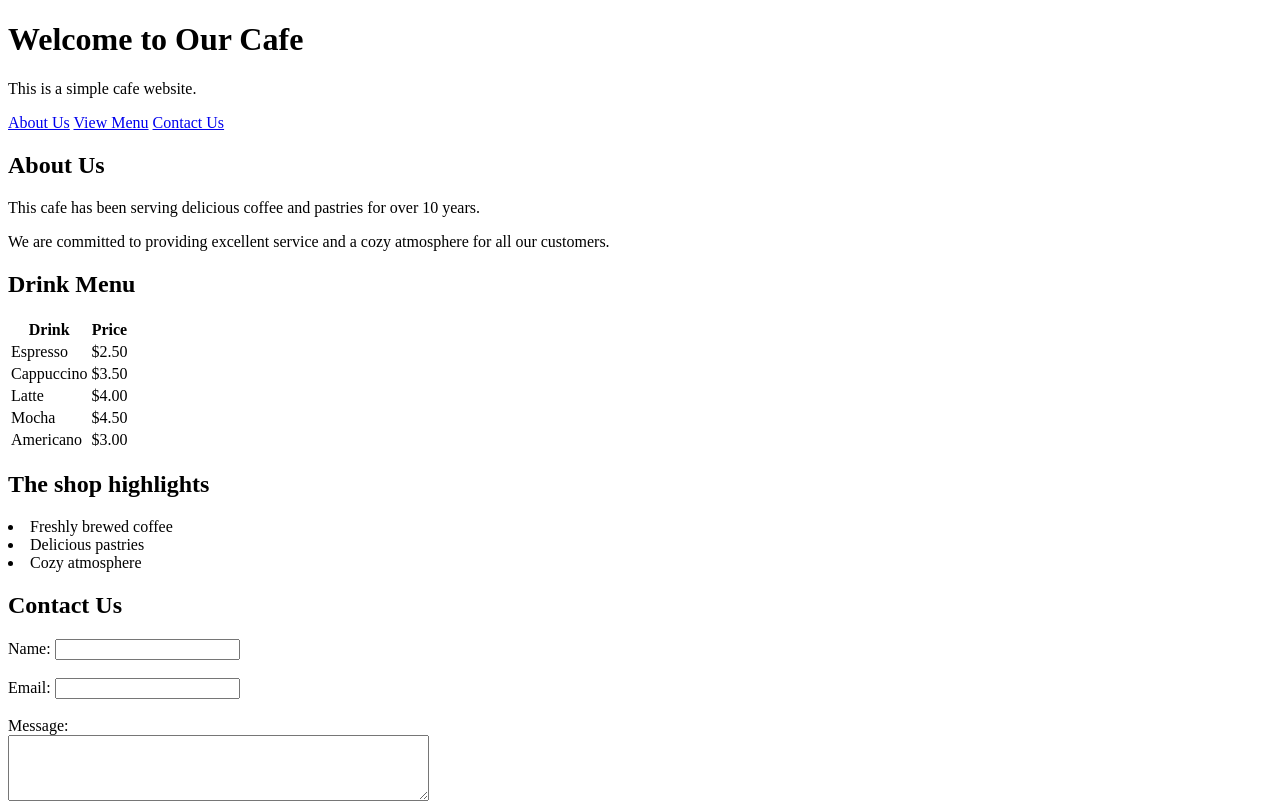
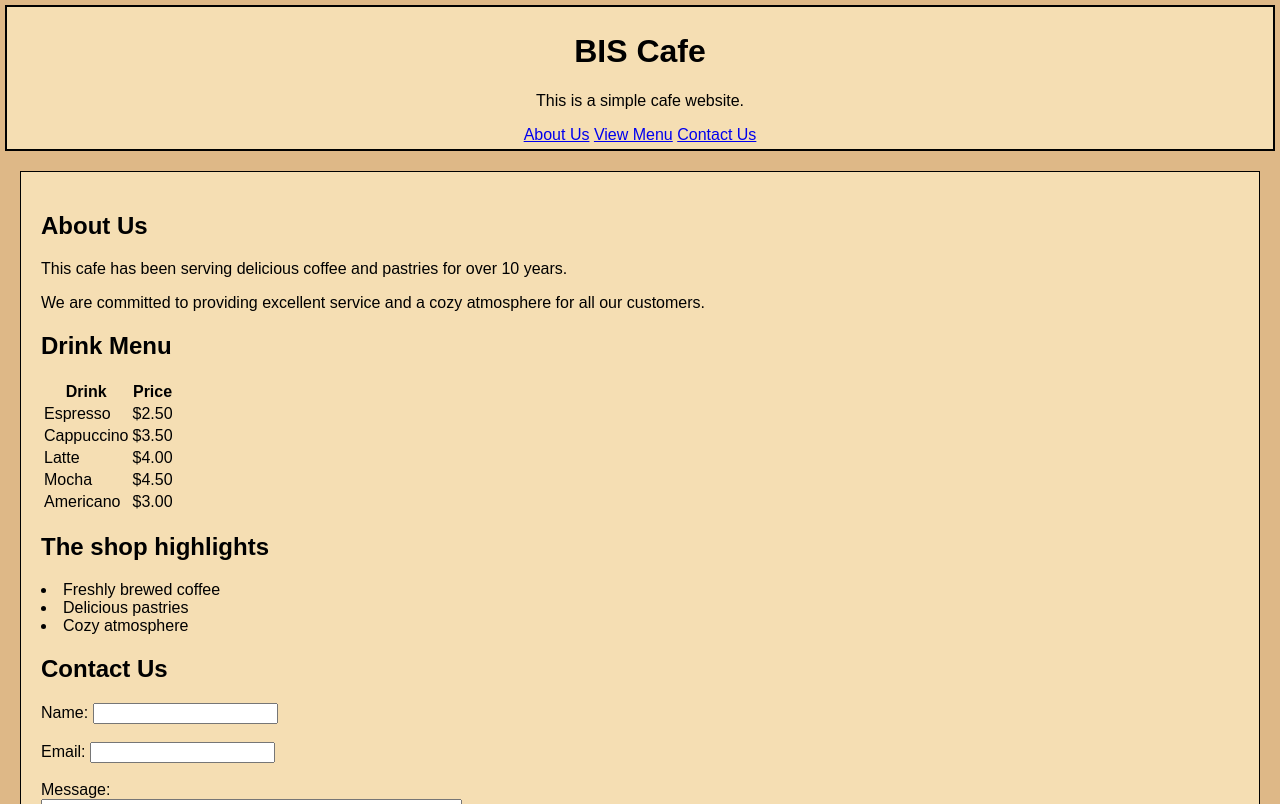
Before and after one commit to danaiphak/477301-exam-6710510125, a plain HTML site: page index.html in a window 1280 px wide. Shown: the top 804 px of the page. Drawn offline with Linux system fonts and the light colour scheme.

Commit message:
fifth commit

```diff
--- a/index.html
+++ b/index.html
@@ -3,12 +3,12 @@
 <head>
     <meta charset="UTF-8">
     <meta name="viewport" content="width=device-width, initial-scale=1.0">
-    <title>Cafe</title>
+    <title>BISCafe</title>
     <link rel="stylesheet" href="style.css">
 </head>
 <body>
 <header>
-    <h1>Welcome to Our Cafe</h1>
+    <h1>BIS Cafe</h1>
     <p>This is a simple cafe website.</p>
     <a href="#about-us">About Us</a>
     <a href="#View Menu">View Menu</a>
@@ -89,5 +89,8 @@
         <p>Please fill out the form above and submit it. The form will be validated to ensure all required fields are completed.</p>
     </validation>
 </main>
+<footer>
+        <p>&copy; 2024 Our Cafe. All rights reserved. BIS Cafe. 6710510125 Danaiphak Maneephan</p>
+</footer>
 </body>
 </html>
--- a/style.css
+++ b/style.css
@@ -1,3 +1,24 @@
 * {
     box-sizing: border-box;
 }
+header {
+    padding: 5px;
+    margin: 5px;
+    background-color: #F5DEB3;
+    color: black;
+    text-align: center;
+    border: 2px solid black;
+}
+body {
+    background-color: #DEB887;
+    font-family: Arial, sans-serif;
+    margin: 0;
+    padding: 0;
+}
+main {
+    padding: 20px;
+    margin: 20px;
+    background-color: #F5DEB3;
+    color: black;
+    border: 1px solid black;
+}
```
